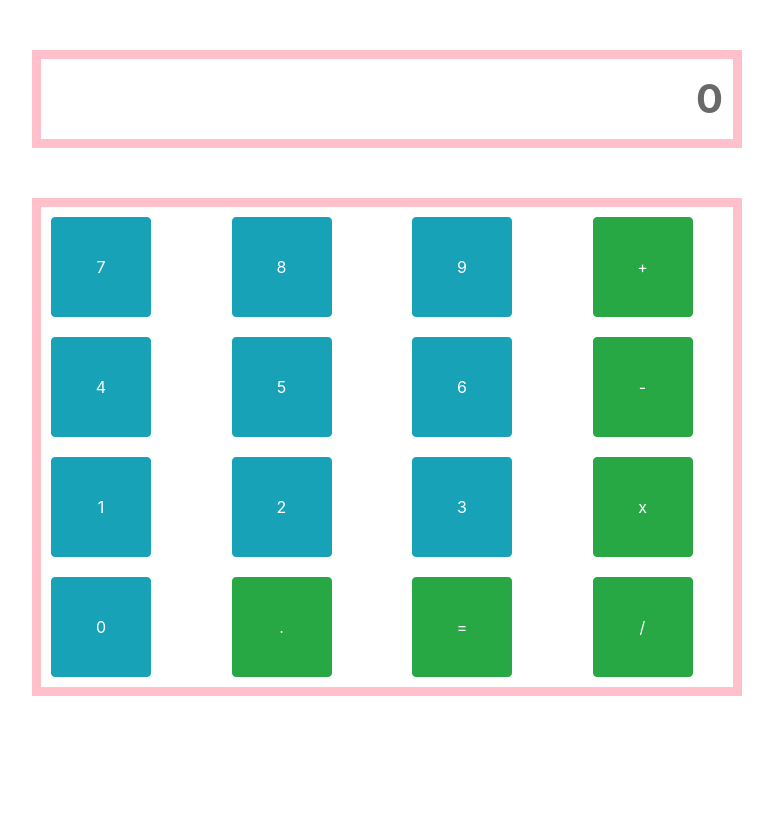
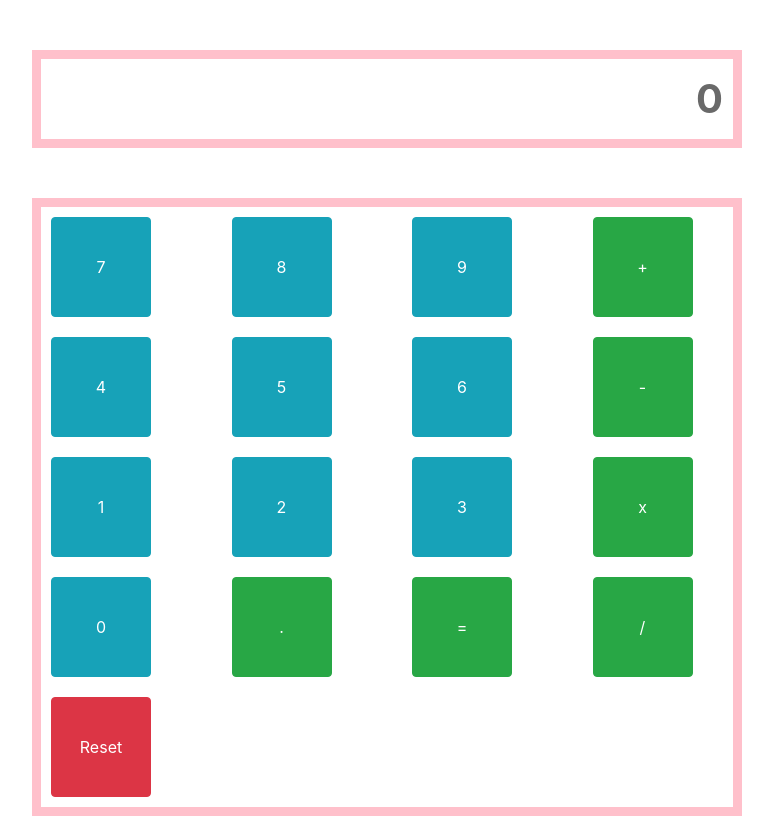
Before and after one commit to NancySchmeisser/react-tutorial-calculator, a React (Create React App) app: page / in a window 1280 px wide. Shown: the whole page, without its empty margins (253-1026 px from the left). Built offline with nearby package versions, Linux system fonts and the light colour scheme.

Commit message:
feat: new Reset Button, del console.log, newValue: 0

```diff
--- a/src/components/CalculatorDisplay/CalculatorDisplay.tsx
+++ b/src/components/CalculatorDisplay/CalculatorDisplay.tsx
@@ -12,7 +12,7 @@
   render() {
     return (
       <div className="CalculatorDisplay">
-        {this.props.operator == "" ? this.props.currentValue.toString() : `${this.props.currentValue} ${this.props.operator} ${this.props.newValue}`}
+        {this.props.operator == "" ? this.props.currentValue.toString() : this.props.newValue == 0 ?  `${this.props.currentValue} ${this.props.operator}`: `${this.props.currentValue} ${this.props.operator} ${this.props.newValue}`}
       </div>
     );
   }
--- a/src/components/CalculatorInput/CalculatorInput.tsx
+++ b/src/components/CalculatorInput/CalculatorInput.tsx
@@ -12,7 +12,7 @@
 class CalculatorInput extends Component<CalculatorInputProps> {
 
     handleButtonclick = (event: React.MouseEvent<HTMLButtonElement>) => {
-        console.log(event.currentTarget.textContent);
+
         this.props.handleKeyPress(event.currentTarget.textContent )
     }
 
@@ -74,6 +74,9 @@
                     <div className="col">
                         <button className="btn btn-success" onClick={this.handleButtonclick}>/</button>
                     </div>
+                    <div className="col">
+                        <button className="btn btn-danger" onClick={this.handleButtonclick}>Reset</button>
+                    </div>
                 </div>
             </div>
         );
```
Also changed, not shown: 1 other file (tests, documents, lock files or other folders).
